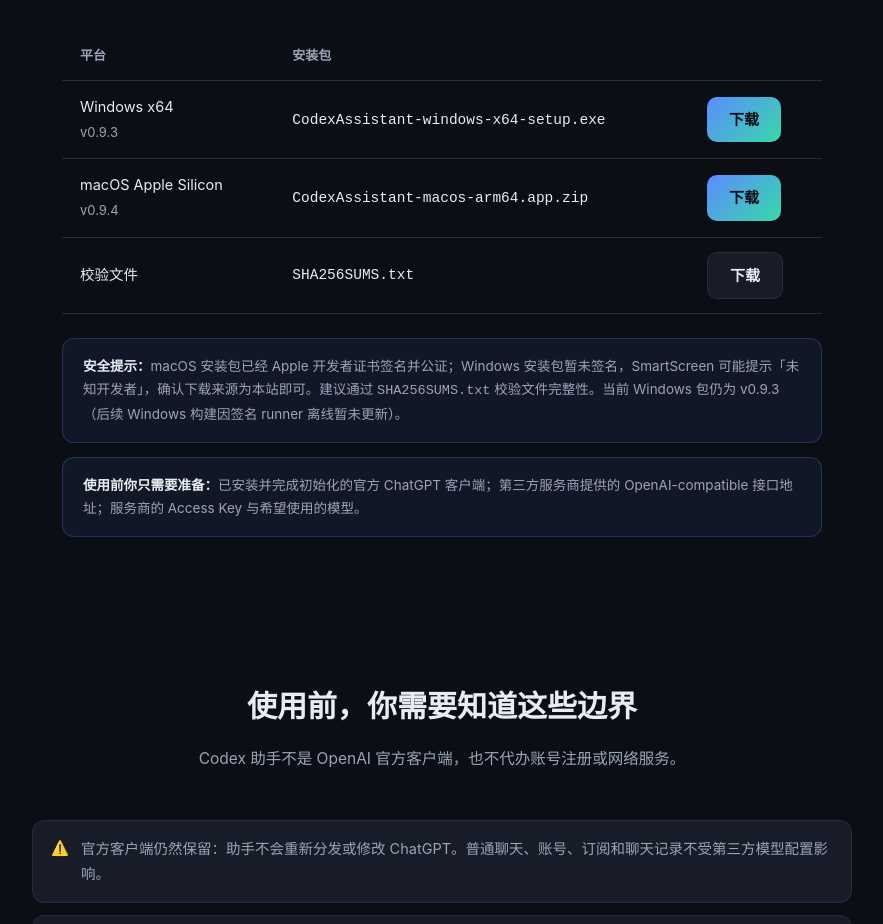
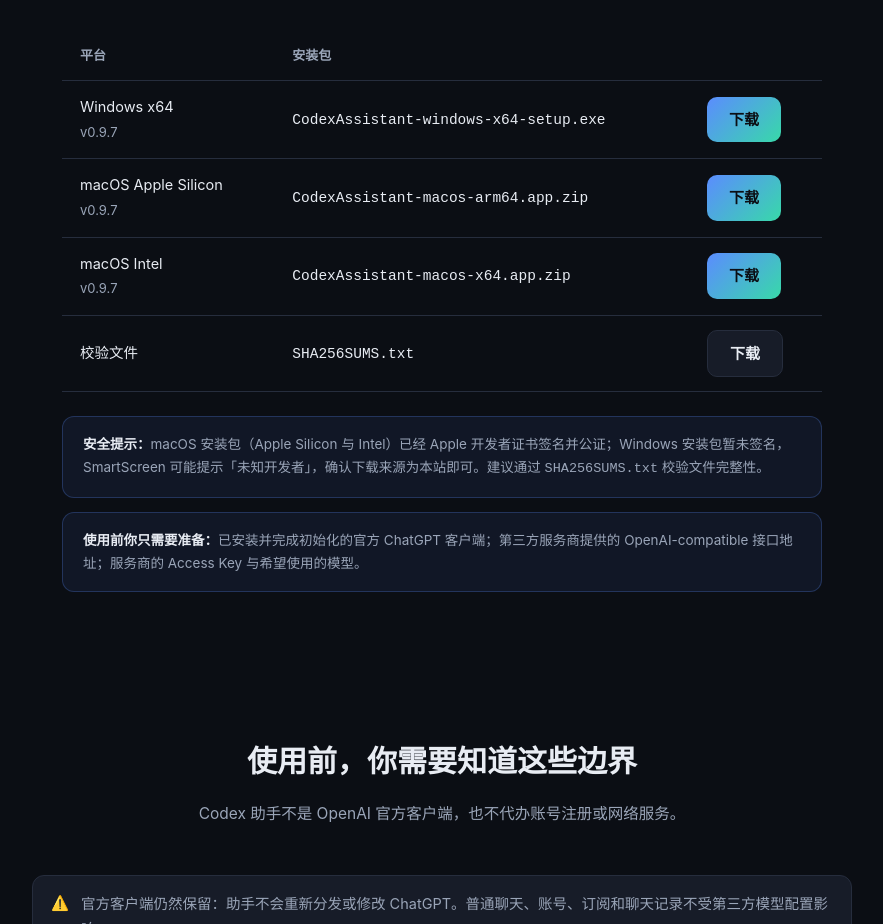
Before and after one commit to pathlyapp/codex-assistant-app, a plain HTML site: page index.html in a window 1280 px wide. Shown: the part 4560-5484 px from the top of the page, without its empty margins (198-1081 px from the left). Drawn offline with Linux system fonts and the light colour scheme.

Commit message:
site: 下载页新增 macOS Intel 包，版本标签更新至 v0.9.7

```diff
--- a/index.html
+++ b/index.html
@@ -310,14 +310,19 @@
       <thead><tr><th>平台</th><th>安装包</th><th></th></tr></thead>
       <tbody>
         <tr>
-          <td>Windows x64<br><span style="color:var(--muted);font-size:13px">v0.9.3</span></td>
+          <td>Windows x64<br><span style="color:var(--muted);font-size:13px">v0.9.7</span></td>
           <td><code>CodexAssistant-windows-x64-setup.exe</code></td>
           <td><a class="btn btn-primary" href="downloads/CodexAssistant-windows-x64-setup.exe">下载</a></td>
         </tr>
         <tr>
-          <td>macOS Apple Silicon<br><span style="color:var(--muted);font-size:13px">v0.9.4</span></td>
+          <td>macOS Apple Silicon<br><span style="color:var(--muted);font-size:13px">v0.9.7</span></td>
           <td><code>CodexAssistant-macos-arm64.app.zip</code></td>
           <td><a class="btn btn-primary" href="downloads/CodexAssistant-macos-arm64.app.zip">下载</a></td>
+        </tr>
+        <tr>
+          <td>macOS Intel<br><span style="color:var(--muted);font-size:13px">v0.9.7</span></td>
+          <td><code>CodexAssistant-macos-x64.app.zip</code></td>
+          <td><a class="btn btn-primary" href="downloads/CodexAssistant-macos-x64.app.zip">下载</a></td>
         </tr>
         <tr>
           <td>校验文件</td>
@@ -327,7 +332,7 @@
       </tbody>
     </table>
     <div class="note">
-      <b>安全提示：</b>macOS 安装包已经 Apple 开发者证书签名并公证；Windows 安装包暂未签名，SmartScreen 可能提示「未知开发者」，确认下载来源为本站即可。建议通过 <code>SHA256SUMS.txt</code> 校验文件完整性。当前 Windows 包仍为 v0.9.3（后续 Windows 构建因签名 runner 离线暂未更新）。
+      <b>安全提示：</b>macOS 安装包（Apple Silicon 与 Intel）已经 Apple 开发者证书签名并公证；Windows 安装包暂未签名，SmartScreen 可能提示「未知开发者」，确认下载来源为本站即可。建议通过 <code>SHA256SUMS.txt</code> 校验文件完整性。
     </div>
     <div class="note" style="margin-top:14px;">
       <b>使用前你只需要准备：</b>已安装并完成初始化的官方 ChatGPT 客户端；第三方服务商提供的 OpenAI-compatible 接口地址；服务商的 Access Key 与希望使用的模型。
```
